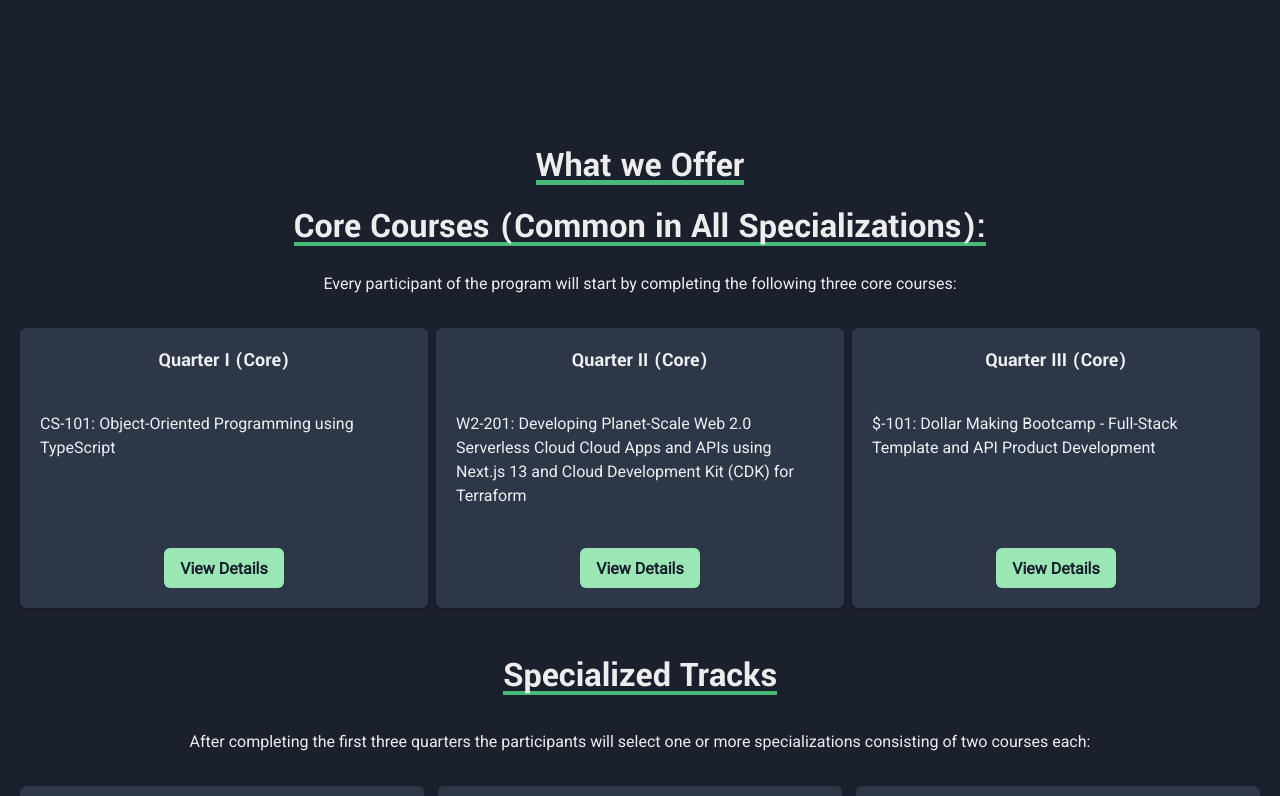
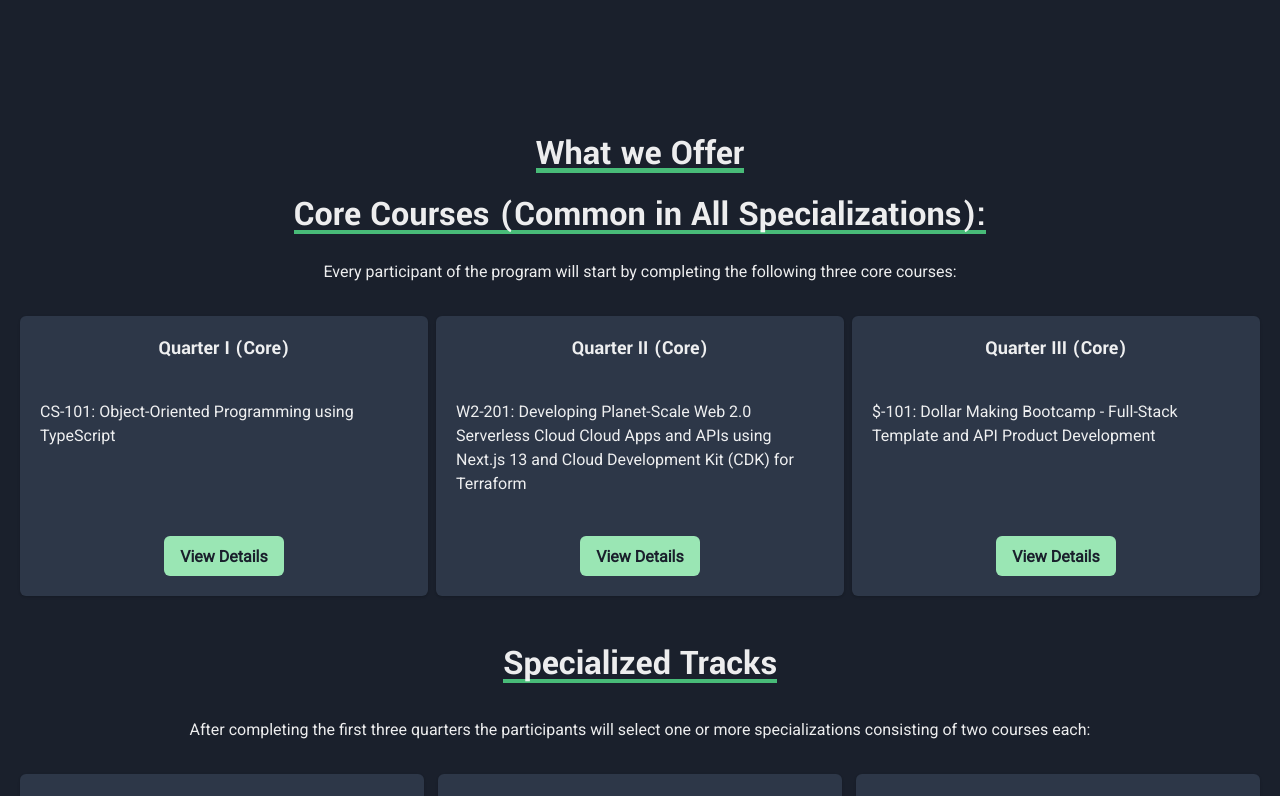
Before and after one commit to jawwad-ali/panaverse, a Next.js app: page / in a window 1280 px wide. Shown: the part 740-1536 px from the top of the page. Built offline with nearby package versions, Linux system fonts and the light colour scheme.

Commit message:
again margintop

```diff
--- a/app/components/Offer.tsx
+++ b/app/components/Offer.tsx
@@ -24,7 +24,7 @@ const Offer = () => {
       mb="50px"
       // bg='red.200'
       // position="relative"
-      marginTop={{ base: "70px" }}
+      marginTop={{ base: "58px" }}
       // top={{ base: "50px", md: 0, xl: 2 }}
       maxW="100%"
     >
```
